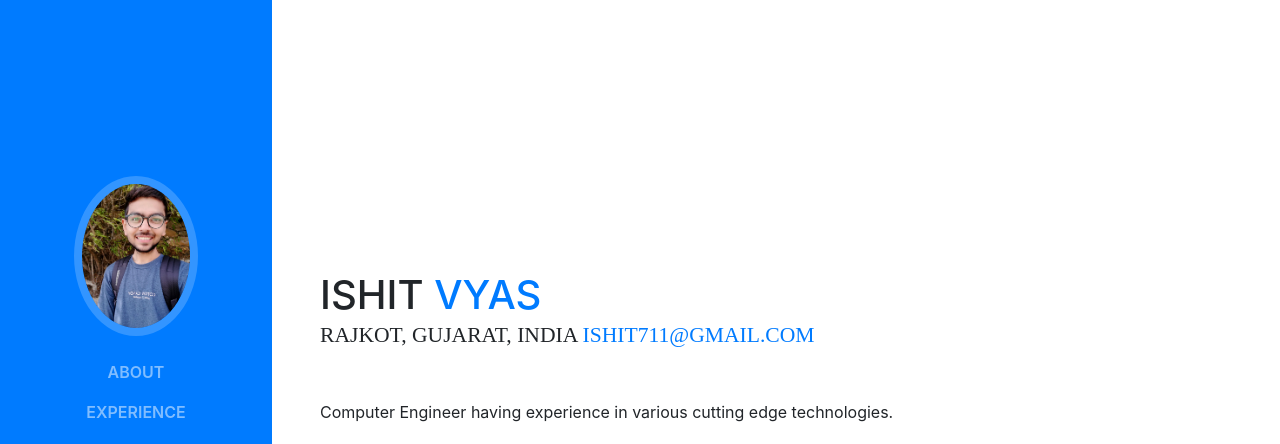
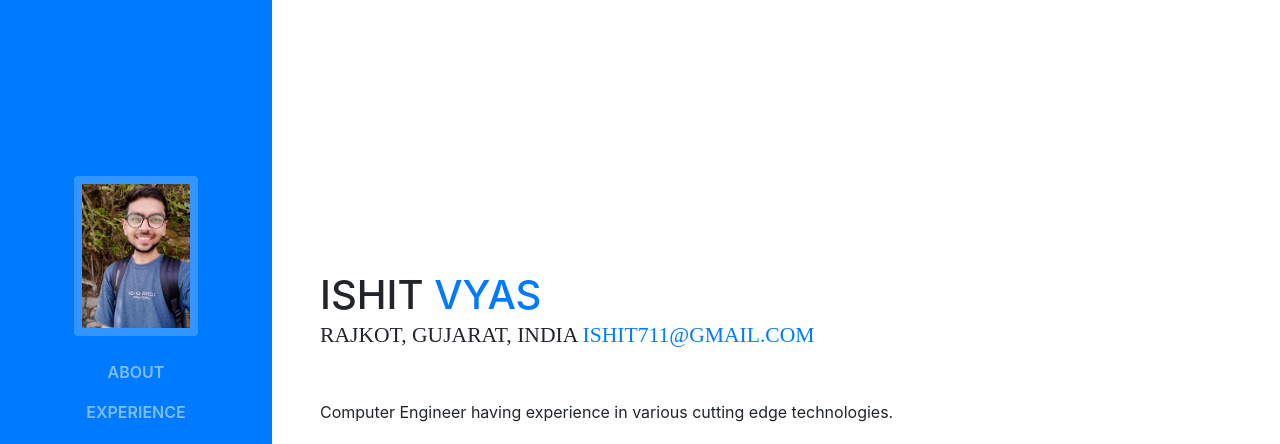
Before and after one commit to ishitvyas/ishitvyas.github.io, a website with bundled scripts: page index.html in a window 1280 px wide. Shown: the top 444 px of the page. Built offline with nearby package versions, Linux system fonts and the light colour scheme; a web font is replaced by a local one.

Commit message:
Update index.html

```diff
--- a/index.html
+++ b/index.html
@@ -32,7 +32,7 @@
       <a class="navbar-brand js-scroll-trigger" href="#page-top">
         <span class="d-block d-lg-none">Ishit Vyas</span>
         <span class="d-none d-lg-block">
-          <img class="img-fluid img-profile rounded-circle mx-auto mb-2" src="img/profile.jpg" alt="Ishit Vyas">
+          <img class="img-fluid img-profile rounded mx-auto mb-2" src="img/profile.jpg" alt="Ishit Vyas">
         </span>
       </a>
       <button class="navbar-toggler" type="button" data-toggle="collapse" data-target="#navbarSupportedContent" aria-controls="navbarSupportedContent" aria-expanded="false" aria-label="Toggle navigation">
```
